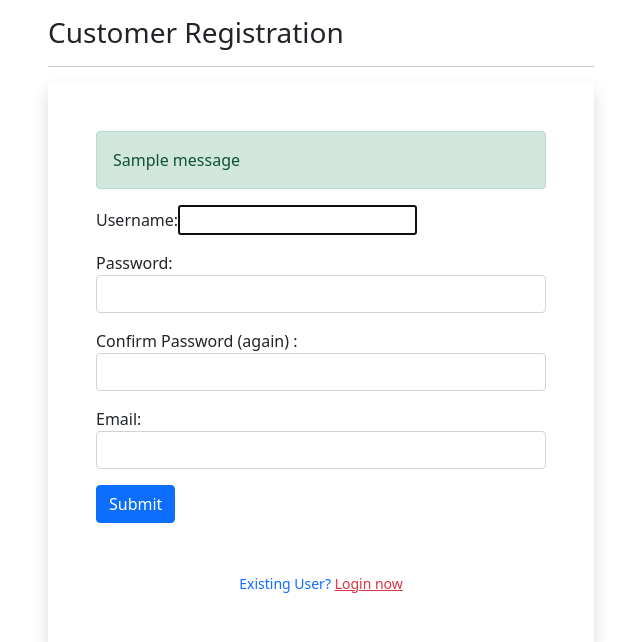
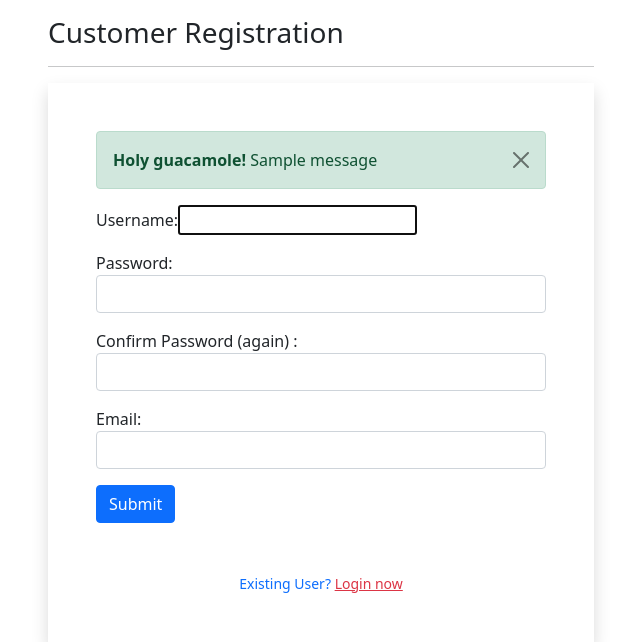
Before and after one commit to Bhupesh8108/Gift-shop, a Django app: page /registration in a window 1280 px wide. Shown: the part 64-706 px from the top of the page, without its empty margins (319-959 px from the left). Run offline with Django 3.2, Linux system fonts and the light colour scheme; one stand-in notice (Sample message) is shown; some libraries are stand-ins or nearby versions.

Commit message:
login message added

```diff
--- a/app/templates/app/customerregistration.html
+++ b/app/templates/app/customerregistration.html
@@ -10,7 +10,10 @@
    <form action="" method="post" novalidate class="shadow p-5">
    {% csrf_token %}
      {% for message in messages %}
-     <p class = "alert alert-{{message.tags}}"> {{message}}</p>
+     <div class="alert alert-{{message.tags}} alert-dismissible fade show" role="alert">
+      <strong>Holy guacamole!</strong> {{message}}
+      <button type="button" class="btn-close" data-bs-dismiss="alert" aria-label="Close"></button>
+    </div>
       {% endfor %}
       {% for fm in form %}
       <div class="form-group mb-3">
--- a/app/views.py
+++ b/app/views.py
@@ -52,7 +52,7 @@ class customerregistration(View):
   form = CustomerRegistrationForm(request.POST)
   print(request.POST['email'])
   if form.is_valid():
-   messages.success(request,'User registered successful')
+   messages.success(request,'User registered successfully')
    form.save()
   return render(request, 'app/customerregistration.html', {'form': form})
 
--- a/shoppinglyx/settings.py
+++ b/shoppinglyx/settings.py
@@ -26,7 +26,7 @@ SECRET_KEY = '8o353)z(_*^04+jhey!m*q3_no@vhn*7v8(6xz4rl6=kunu=it'
 # SECURITY WARNING: don't run with debug turned on in production!
 DEBUG = True
 
-ALLOWED_HOSTS = ['giftwan.pythonanaywhere.com']
+ALLOWED_HOSTS = ['giftwan.pythonanywhere.com']
 # ALLOWED_HOSTS = []
 
 
```
Also changed, not shown: app/templates/app/login.html (+9 -6 lines), db.sqlite3.
